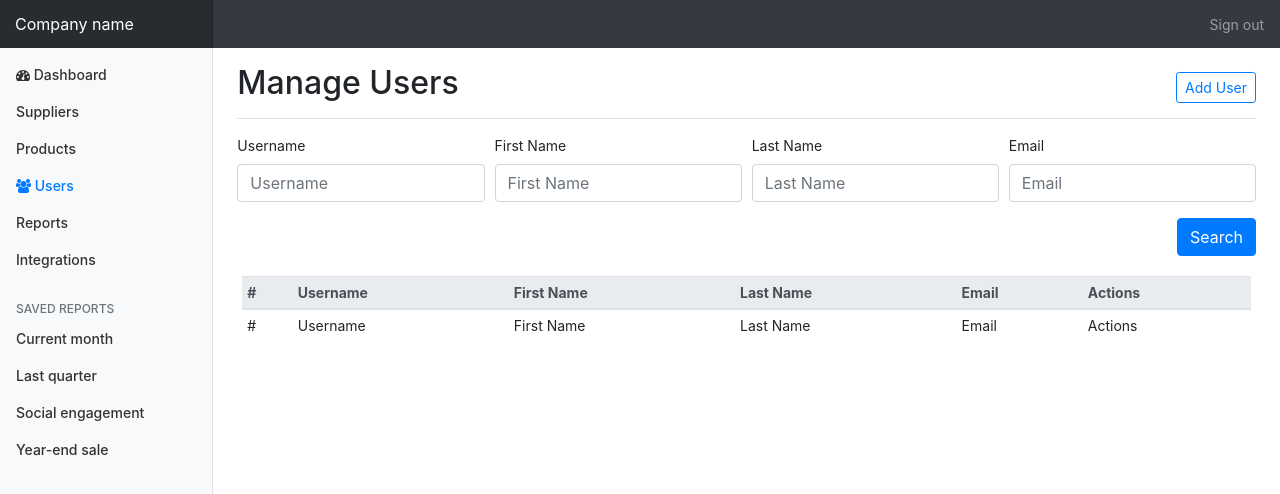
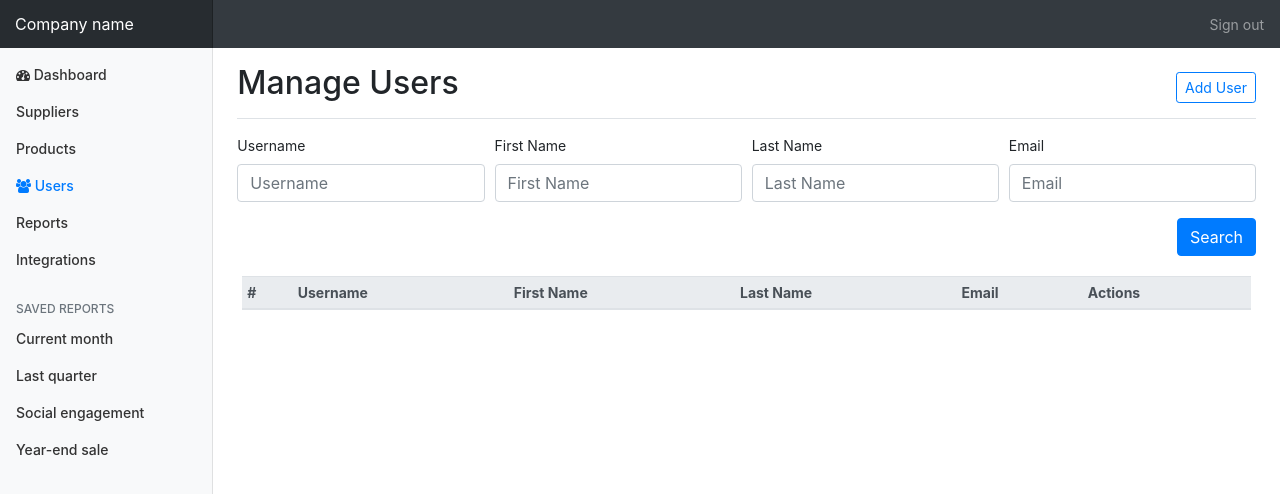
Before and after one commit to sybersecho/front-of-kupalatu-store, an Angular app: page /users in a window 1280 px wide. Shown: the top 494 px of the page. Built offline with nearby package versions, Linux system fonts and the light colour scheme.

Commit message:
user edit feature

```diff
--- a/src/app/admin/products/components/product-list/search-inline/product-result/product-result.component.html
+++ b/src/app/admin/products/components/product-list/search-inline/product-result/product-result.component.html
@@ -27,7 +27,7 @@
                   </button>
                   <button class="btn btn-danger" (click)="onDelete(i)" >
                       <i class="fa fa-trash"></i>
-                    </button>
+                  </button>
                 </td>
               </tr>
             </tbody>
--- a/src/app/admin/users/components/user-list/search-user-inline/search-user-form/search-user-form.component.html
+++ b/src/app/admin/users/components/user-list/search-user-inline/search-user-form/search-user-form.component.html
@@ -25,5 +25,5 @@
       </div>
     </div>
   </div>
-  <button class="btn btn-primary float-right" type="submit">Search</button>
+  <button class="btn btn-primary float-right" type="submit" (click)="onSearchT()">Search</button>
 </form>
--- a/src/app/admin/users/components/user-list/search-user-inline/search-user-form/search-user-form.component.ts
+++ b/src/app/admin/users/components/user-list/search-user-inline/search-user-form/search-user-form.component.ts
@@ -1,4 +1,6 @@
 import { Component, OnInit } from '@angular/core';
+import { UsersService } from '../../../../services/users.service';
+import { User } from '../../../../models/user.model';
 
 @Component({
   selector: 'app-search-user-form',
@@ -6,10 +8,15 @@ import { Component, OnInit } from '@angular/core';
   styleUrls: ['./search-user-form.component.css']
 })
 export class SearchUserFormComponent implements OnInit {
+  users: User[] = [];
 
-  constructor() { }
+  constructor(private userService: UsersService) { }
 
   ngOnInit() {
   }
 
+  onSearchT() {
+    this.userService.searchUser('');
+    console.log('search');
+  }
 }
--- a/src/app/admin/users/components/user-list/search-user-inline/search-user-result/search-user-result.component.html
+++ b/src/app/admin/users/components/user-list/search-user-inline/search-user-result/search-user-result.component.html
@@ -13,13 +13,20 @@
             </tr>
           </thead>
           <tbody>
-            <tr>
+            <tr *ngFor="let user of users; index as i">
               <td>#</td>
-              <td>Username</td>
-              <td>First Name</td>
-              <td>Last Name</td>
+              <td>{{ user.username }}</td>
+              <td>{{ user.firstName }}</td>
+              <td>{{ user.lastName }}</td>
               <td>Email</td>
-              <td>Actions</td>
+              <td>
+                <button class="btn btn-secondary" (click)="onEdit(i)" >
+                  <i class="fa fa-edit"></i>
+                </button>
+                <button class="btn btn-danger" (click)="onDelete(i)" >
+                    <i class="fa fa-trash"></i>
+                </button>
+              </td>
             </tr>
           </tbody>
         </table>
--- a/src/app/admin/users/components/user-list/search-user-inline/search-user-result/search-user-result.component.ts
+++ b/src/app/admin/users/components/user-list/search-user-inline/search-user-result/search-user-result.component.ts
@@ -1,15 +1,41 @@
-import { Component, OnInit } from '@angular/core';
+import { Component, OnInit, Input, OnDestroy } from '@angular/core';
+import { User } from '../../../../models/user.model';
+import { UsersService } from '../../../../services/users.service';
+import { Subscription } from 'rxjs/Subscription';
+import { Router, ActivatedRoute } from '@angular/router';
 
 @Component({
   selector: 'app-search-user-result',
   templateUrl: './search-user-result.component.html',
   styleUrls: ['./search-user-result.component.css']
 })
-export class SearchUserResultComponent implements OnInit {
+export class SearchUserResultComponent implements OnInit, OnDestroy {
+  users: User[] = [];
+  subscription: Subscription;
 
-  constructor() { }
+  constructor(private userService: UsersService,
+    private router: Router,
+    private activatedRoute: ActivatedRoute) { }
 
   ngOnInit() {
+    this.subscription = this.userService.searchUserChanged.subscribe(
+      (usersParam: User[]) => {
+        this.users = usersParam;
+      }
+    );
+  }
+
+  onEdit(i) {
+    console.log('edit');
+    this.router.navigate([i], {relativeTo: this.activatedRoute});
+  }
+
+  onDelete(i) {
+    this.userService.delete(i);
+  }
+
+  ngOnDestroy() {
+    this.subscription.unsubscribe();
   }
 
 }
--- a/src/app/admin/users/components/user-list/user-form/user-form.component.html
+++ b/src/app/admin/users/components/user-list/user-form/user-form.component.html
@@ -6,26 +6,26 @@
       <div class="card-header">
         <h4><div class="card-title">User Information</div></h4>
       </div>
+      <form (ngSubmit)="onSubmit(form)" #form="ngForm">
         <div class="card-body">
-        <form (ngSubmit)="onSubmit()" #form="ngForm">
           <div class="form-row">
             <div  class="col-12">
               <div class="form-group row">
                 <label for="txtUsername" class="col-sm-2 col-form-label">Username</label>
                 <div class="col-sm-10">
-                    <input type="text" class="form-control" id="txtUsername" placeholder="Username">
+                    <input type="text" class="form-control" id="txtUsername" name="txtUsername" #txtUsername="ngModel" [ngModel]="user.username" placeholder="Username">
                   </div>
               </div>
               <div class="form-group row">
                 <label for="txtFirtName" class="col-sm-2 col-form-label">First Name</label>
                 <div class="col-sm-10">
-                    <input type="text" class="form-control" id="txtFirtName" placeholder="First Name">
+                    <input type="text" class="form-control" id="txtFirtName" name="txtFirtName" #txtFirtName="ngModel" [ngModel]="user.firstName" placeholder="First Name">
                   </div>
               </div>
               <div class="form-group row">
                 <label for="txtLastName" class="col-sm-2 col-form-label">Last Name</label>
                 <div class="col-sm-10">
-                    <input type="text" class="form-control" id="txtLastName" placeholder="Last Name">
+                    <input type="text" class="form-control" id="txtLastName" name="txtLastName" #txtLastName="ngModel" [ngModel]="user.lastName"  placeholder="Last Name">
                   </div>
               </div>
               <div class="form-group row">
@@ -36,7 +36,6 @@
               </div>
             </div>
           </div>
-        </form>
         </div>
         <div class="card-footer">
           <button
@@ -50,6 +49,7 @@
             Clear
           </button>
         </div>
+      </form>
     </div>
   </div>
 </div>
--- a/src/app/admin/users/components/user-list/user-form/user-form.component.ts
+++ b/src/app/admin/users/components/user-list/user-form/user-form.component.ts
@@ -1,5 +1,8 @@
 import { Component, OnInit } from '@angular/core';
 import { NgForm } from '@angular/forms';
+import { User } from '../../../models/user.model';
+import { UsersService } from '../../../services/users.service';
+import { Router, ActivatedRoute } from '@angular/router';
 
 @Component({
   selector: 'app-user-form',
@@ -7,14 +10,26 @@ import { NgForm } from '@angular/forms';
   styleUrls: ['./user-form.component.css']
 })
 export class UserFormComponent implements OnInit {
+  user: User = new User(-1, '', '', '');
+  private isEdit = false;
+  id = -1;
 
-  constructor() { }
+  constructor(private userService: UsersService,
+    private router: Router,
+    private activatedRoute: ActivatedRoute) { }
 
   ngOnInit() {
   }
 
   onSubmit(form: NgForm) {
-
+    console.log(form);
+    console.log(form.value['txtUsername']);
+    const newUser: User = new User(this.id, form.value['txtUsername'], form.value['txtFirtName'], form.value['txtLastName']);
+    if (this.isEdit) {
+      // this.userService.updateUser();
+    } else {
+      this.userService.saveUser(newUser);
+    }
   }
 
 }
--- a/src/app/admin/users/services/users.service.ts
+++ b/src/app/admin/users/services/users.service.ts
@@ -7,6 +7,7 @@ import { Subject } from 'rxjs/Subject';
 export class UsersService {
   private users: User[];
   userChanged = new Subject<User[]>();
+  searchUserChanged = new Subject<User[]>();
   // userEditEvent = new Subject<number>();
 
   constructor() {
@@ -21,8 +22,8 @@ export class UsersService {
   }
 
   public searchUser(keyword: string) {
-    // this.searchUserEvent.next(this.users.slice());
-    return this.getAllUsers();
+    this.searchUserChanged.next(this.getAllUsers());
+    // return this.getAllUsers();
   }
 
   public editUser(index: number) {
@@ -41,28 +42,30 @@ export class UsersService {
     const newId = this.users[userLen - 1].id + 1;
     user.id = newId;
     this.users.push(user);
+    this.searchUserChanged.next(this.getAllUsers());
     return true;
   }
 
   updateUser(id: number, newUser) {
-    const index = this.findIndex(id);
+    // const index = this.findIndex(id);
     // u.firstName = newUser.firstName;
-    this.users[index] = newUser;
+    this.users[id] = newUser;
     return true;
   }
 
   delete(id: number) {
-    // console.log();
-    this.users.splice(this.findIndex(id), 1);
-    // this.searchUserEvent.next(this.users.slice());
+    console.log('delete id: ' + id);
+    this.users.splice(id, 1);
+    // this.users.splice(this.findIndex(id), 1);
+    this.searchUserChanged.next(this.getAllUsers());
   }
 
-  private findIndex(id: number) {
-    return this.users.findIndex(
-      (x) => {
-        return x.id == id;
-      }
-    );
-  }
+  // private findIndex(id: number) {
+  //   return this.users.findIndex(
+  //     (x) => {
+  //       return x.id == id;
+  //     }
+  //   );
+  // }
 
 }
```
Lines whose indentation alone changed are shown as unchanged.
